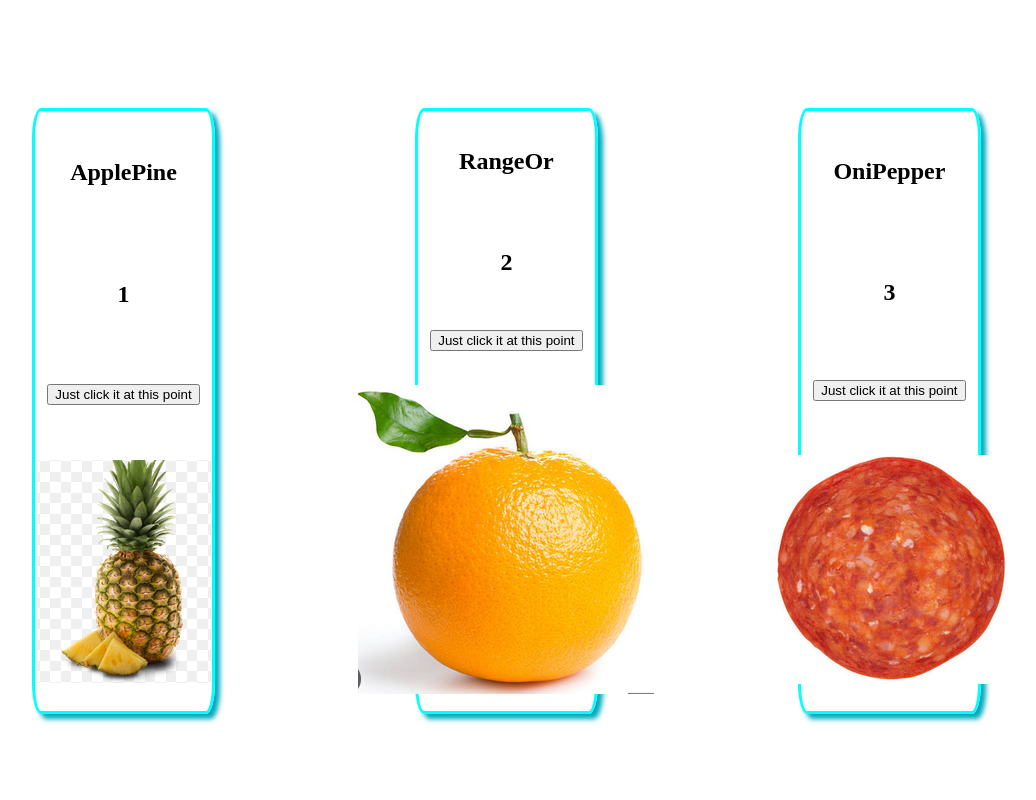
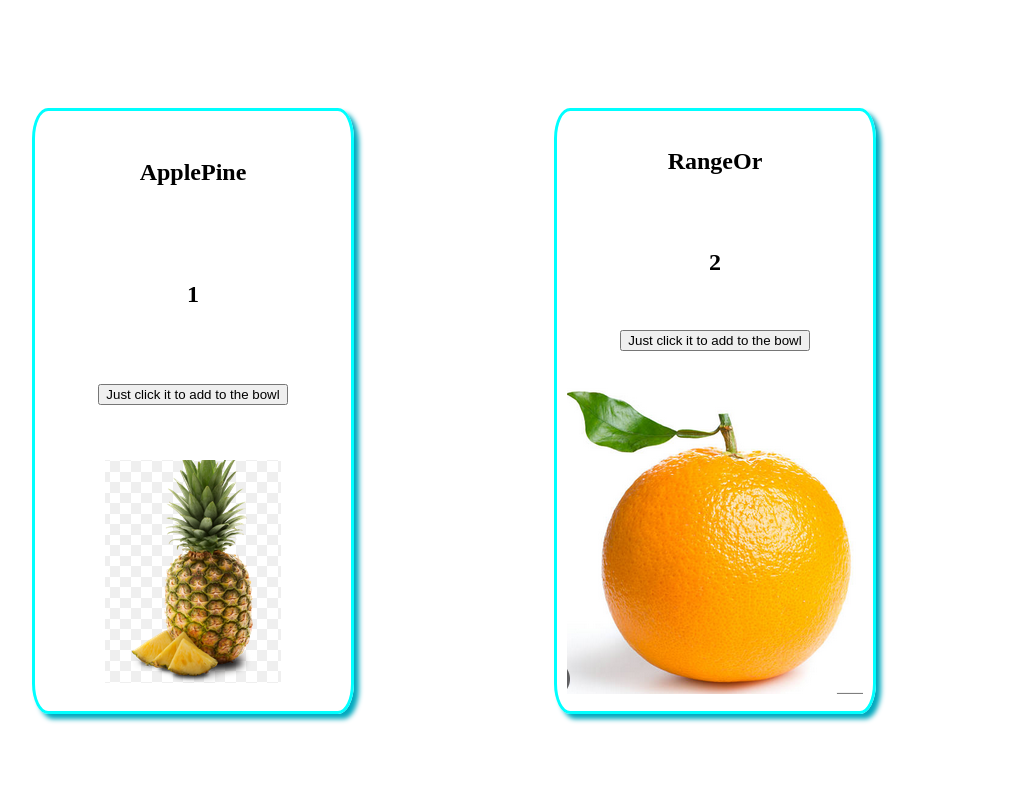
Before and after one commit to staten-island-tech/vue-reactivity-project-ierhe, a Vue app in the folder app/: page / in a window 1280 px wide. Shown: the top 800 px of the page, without its empty margins (76-1112 px from the left). Built offline with nearby package versions, Linux system fonts and the light colour scheme.

Commit message:
Update BuildClick.vue

```diff
--- a/app/src/views/BuildClick.vue
+++ b/app/src/views/BuildClick.vue
@@ -1,7 +1,7 @@
 <template>
   <div class="container">
-    <TwoBox v-for="guds in arrrayofguds" :key="guds.nameofguds" :guds="guds" :img="guds.img">
-      <button @click="saladadding(guds)">Just click it at this point</button>
+    <TwoBox v-for="guds in arrrayofguds" :key="guds.nameofguds" :guds="guds">
+      <button @click="saladadding(guds)">Just click it to add to the bowl</button>
       <section class="pictures">
         <img :src="guds.img">
       </section>
@@ -9,6 +9,7 @@
     </TwoBox>
 
   </div>
+  <div>
     <section id="saladbowl">
       <div class="bowl-container">
         <img class="bowl" src="/images/glass.jpg">
@@ -24,6 +25,7 @@
       </div>
 
     </section>
+  </div>
 
   <h2>The total of the guds bowl is {{ totalmoney }}$</h2>
 
@@ -58,14 +60,24 @@ const totalmoney = ref(0)
 </script>
 
 <style scoped>
+div {
+
+  /* background-image: url("/images/bread.png"); */
+  align-items: center;
+
+}
+
+
+
 
 .container {
   display:flex;
   flex-wrap: wrap;
 
+
 }
 .container > * {
-  width: 14%;
+  width: 25%;
 }
 .saladbowl {
   display: flex;
@@ -76,10 +88,6 @@ const totalmoney = ref(0)
   align-items: center;
 
 
-}
-.listguds {
-  align-items: center;
-  justify-content: space-around;
 }
 .bowl-container{
   position: relative;
```
Lines whose indentation alone changed are shown as unchanged.
